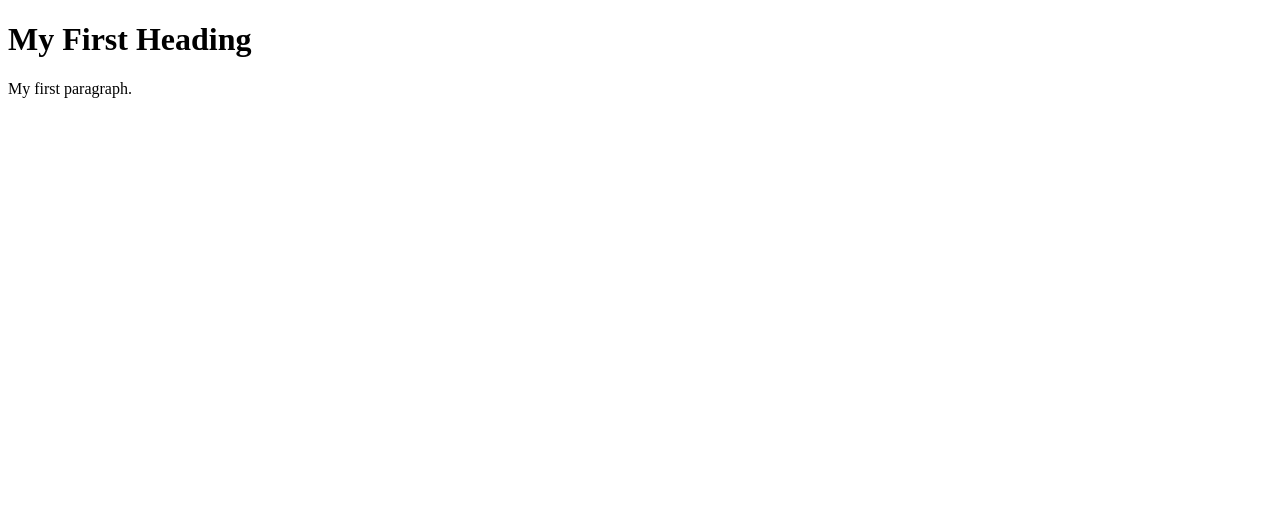
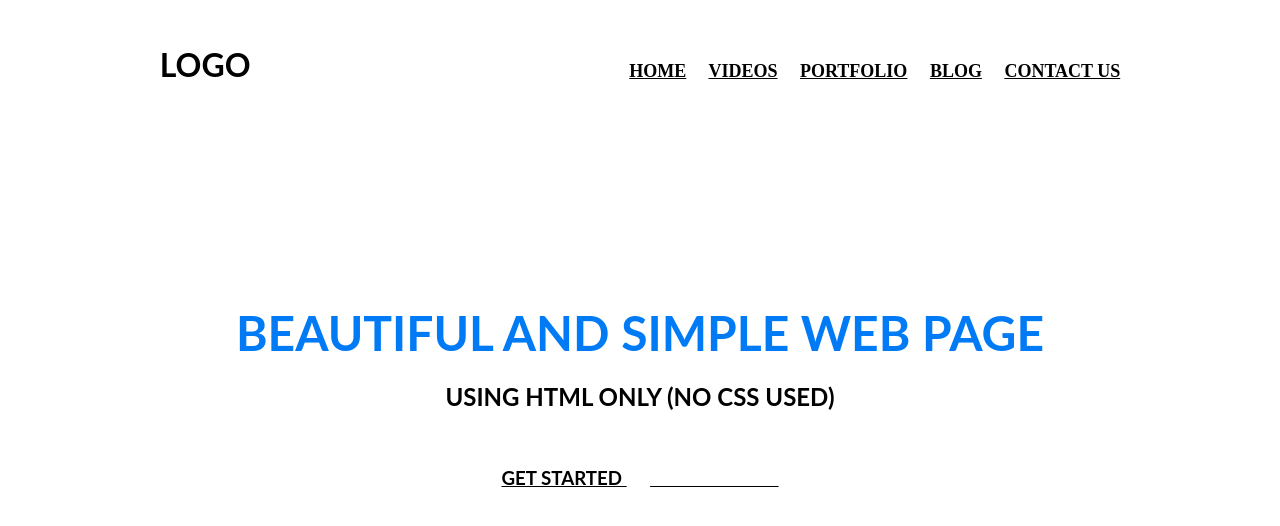
Before and after one commit to BracoZS/Rexer, a plain HTML site: page index.html in a window 1280 px wide. Drawn offline with Linux system fonts and the light colour scheme.

Commit message:
Update index.html

```diff
--- a/index.html
+++ b/index.html
@@ -1,9 +1,46 @@
- <!DOCTYPE html>
-<html>
-<body>
-
-<h1>My First Heading</h1>
-<p>My first paragraph.</p>
-
+<!DOCTYPE html>
+<html lang="en">
+<head>
+	<meta charset="utf-8">
+	<title>
+		beautiful and simple website using html only -- fullywrold web tutorials
+	</title>
+</head>
+<body background="green" link="#000" alink="#017bf5" vlink="#000">
+	<br />
+	<h3 align="center">
+		<font face="Lato" size="6">LOGO</font>
+		&nbsp;&nbsp;&nbsp;&nbsp;&nbsp;&nbsp;&nbsp;&nbsp;&nbsp;&nbsp;&nbsp;&nbsp;&nbsp;&nbsp;&nbsp;&nbsp;&nbsp;&nbsp;&nbsp;
+		&nbsp;&nbsp;&nbsp;&nbsp;&nbsp;&nbsp;&nbsp;&nbsp;&nbsp;&nbsp;&nbsp;&nbsp;&nbsp;&nbsp;&nbsp;&nbsp;&nbsp;&nbsp;&nbsp;
+		&nbsp;&nbsp;&nbsp;&nbsp;&nbsp;&nbsp;&nbsp;&nbsp;&nbsp;&nbsp;&nbsp;&nbsp;&nbsp;&nbsp;&nbsp;&nbsp;&nbsp;&nbsp;&nbsp;
+		&nbsp;&nbsp;&nbsp;&nbsp;&nbsp;&nbsp;&nbsp;&nbsp;&nbsp;&nbsp;&nbsp;&nbsp;&nbsp;&nbsp;&nbsp;&nbsp;&nbsp;&nbsp;&nbsp;
+		<font face="cinzel" size="4">
+			<a href="#">HOME</a>&nbsp;&nbsp;&nbsp;&nbsp;
+			<a href="#">VIDEOS</a>&nbsp;&nbsp;&nbsp;&nbsp;
+			<a href="#">PORTFOLIO</a>&nbsp;&nbsp;&nbsp;&nbsp;
+			<a href="#">BLOG</a>&nbsp;&nbsp;&nbsp;&nbsp;
+			<a href="#">CONTACT US</a>
+		</font>
+	</h3>
+	<br /><br /><br /><br /><br /><br /><br /><br /><br /><br />
+	<h1 align="center">
+		<font face="Lato" color="#017bf5" size="7">
+			BEAUTIFUL AND SIMPLE WEB PAGE
+		</font>
+	</h1>
+	<h3 align="center">
+		<font face="Lato" color="#000" size="5">
+			USING HTML ONLY (NO CSS USED)
+		</font>
+	</h3>
+	<br />
+	<h3 align="center">
+	<a href="#">
+		<font face="Lato" color="#000">GET STARTED</font>
+	</a>&nbsp;&nbsp;&nbsp;&nbsp;
+	<a href="#">
+		<font face="Lato" color="#fff">SUBSCRIBE US</font>
+	</a>
+	</h3>
 </body>
 </html>
```
